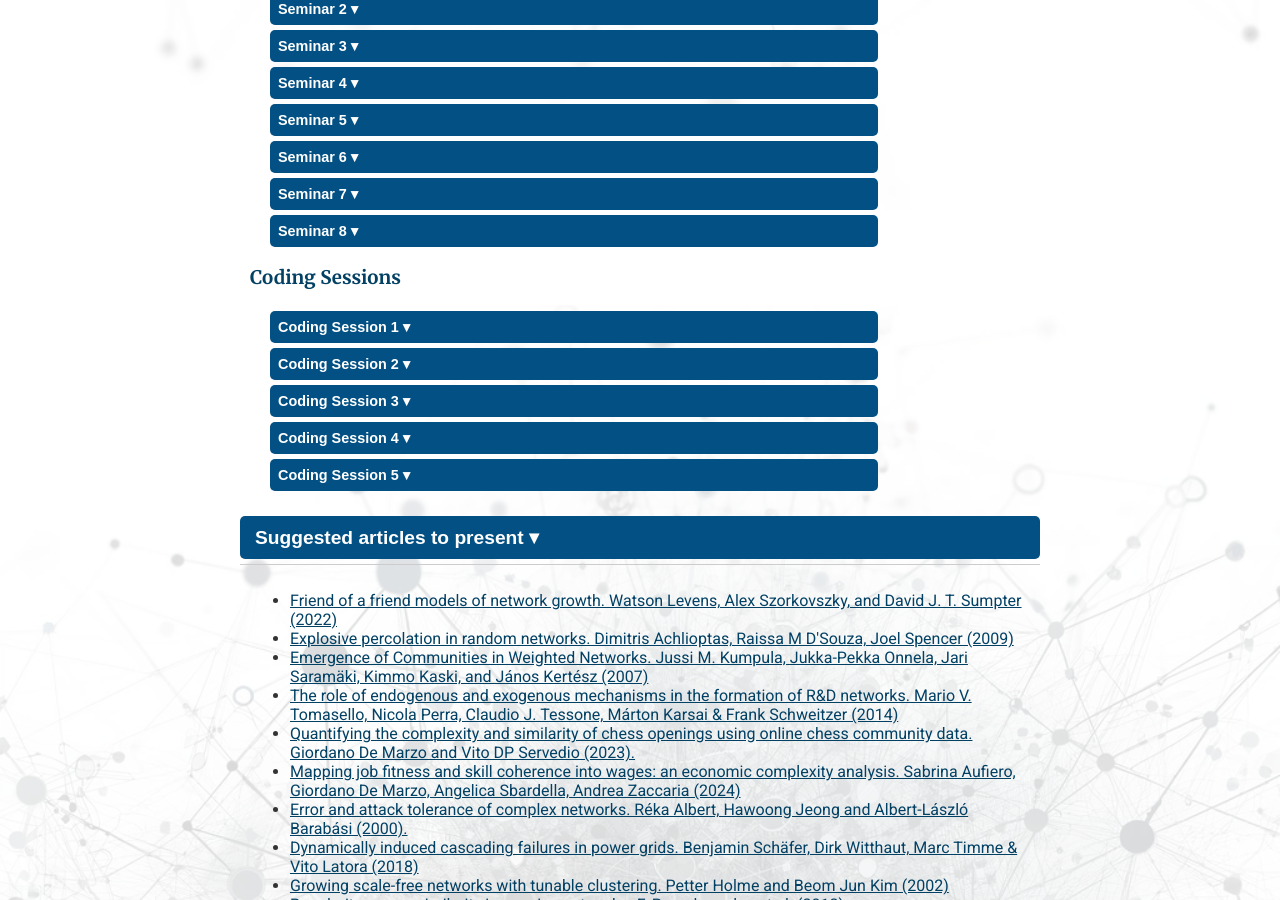
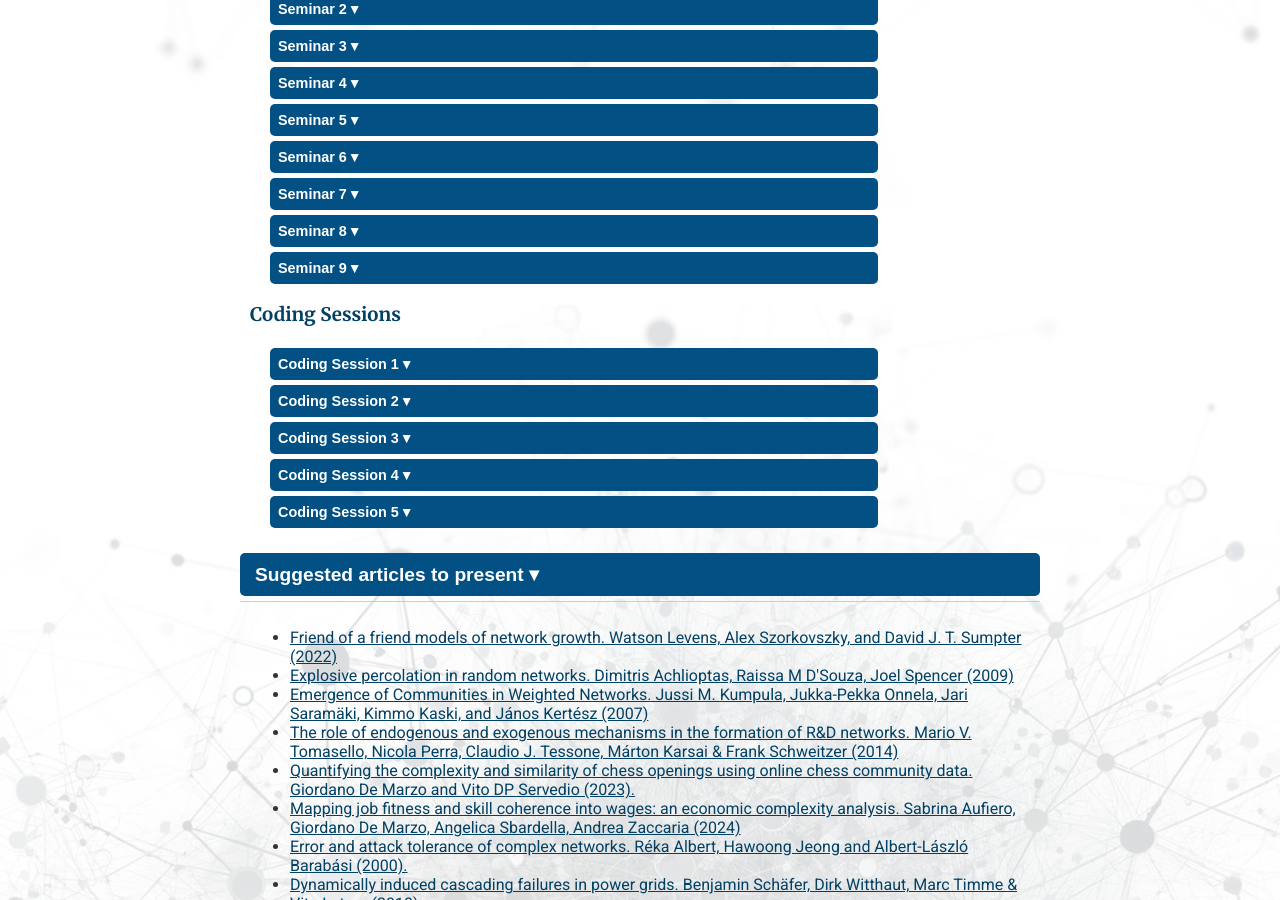
Before and after one commit to giordano-demarzo/giordano-demarzo.github.io, a Jekyll site: the page built from Network_Science.markdown, in a window 1280 px wide and 900 px high, scrolled down 2255 px. Built offline with Jekyll 4.4.1, drawn with Linux system fonts in a browser that asks for light colours.

Commit message:
seminar 9

```diff
--- a/Network_Science.markdown
+++ b/Network_Science.markdown
@@ -209,7 +209,7 @@
            <div class="nested-accordion-content">
                <h4>Readings and Slides</h4>
                    <ul>
-                       	<li><a href="/files/network_science/Network_Science_7.pdf">Slides</a></li>
+                       	<li><a href="/files/network_science_25/Network_Science_7.pdf">Slides</a></li>
                        	<li><a href="https://networksciencebook.com/chapter/10">Network Science. Chapter 10. A.L. Barabasi</a></li>
                        	<li><a href="https://www.science.org/doi/10.1126/science.1185231">The Spread of Behavior in an Online Social Network Experiment. D. Centola (2010).</a></li>
                        	<li><a href="https://journals.plos.org/plosone/article?id=10.1371/journal.pone.0126090">Competing for Attention in Social Media under Information Overload Conditions. L. Feng et al. (2015).</a></li>
@@ -226,7 +226,7 @@
            <div class="nested-accordion-content">
                <h4>Readings and Slides</h4>
                    <ul>
-                       	<li><a href="/files/network_science/Network_Science_8.pdf">Slides</a></li>
+                       	<li><a href="/files/network_science_25/Network_Science_8.pdf">Slides</a></li>
                        	<li><a href="https://networksciencebook.com/chapter/4#generating-networks">Network Science. Section 4.6. A.L. Barabasi</a></li>
                        	<li><a href="https://www.science.org/doi/10.1126/science.1185231">The Statistical Physics of Real-World Networks. G. Cimini et al. (2019).</a></li>
                        	<li><a href="https://iopscience.iop.org/article/10.1088/1367-2630/aa6b38/pdf">Inferring monopartite projections of bipartite networks: an entropy-based approach. F. Saracco et al. (2017).</a></li>
@@ -234,6 +234,22 @@
                <h4>Additional Reading</h4>
                    <ul>
                    	<li><a href="https://link.springer.com/chapter/10.1007/978-3-319-69438-2_4">Network Reconstruction. T. Squartini and D. Garlaschelli (2017). </a></li>
+                   </ul>
+           </div>
+       </div>
+       <div class="nested-accordion">
+           <button class="nested-accordion-button">Seminar 9 &#9662;</button>
+           <div class="nested-accordion-content">
+               <h4>Readings and Slides</h4>
+                   <ul>
+                       	<li><a href="/files/network_science_25/Network_Science_9.pdf">Slides</a></li>
+                       	<li><a href="/files/network_science/bianconi_multilayer.pdf">Multilayer Networks: Structure and Function. Chapters 4-7. Bianconi (2018).</a></li>
+                       	<li><a href="https://doi.org/10.1016/j.physleta.2014.01.014">Multiple routes transmitted epidemics on multiplex networks. Zhao et al. (2014).</a></li>
+                       	<li><a href="https://journals.plos.org/plosone/article/file?id=10.1371/journal.pone.0092200&type=printable">Epidemics in Partially Overlapped Multiplex Networks. C. Buono et al. (2014).</a></li>
+                   </ul>
+               <h4>Additional Reading</h4>
+                   <ul>
+                   	<li><a href="https://iopscience.iop.org/article/10.1088/1742-6596/640/1/012007/pdf">Epidemic spreading and immunization strategy in multiplex networks. L. G. Alvarez Zuzek et al. (2014). </a></li>
                    </ul>
            </div>
        </div>
```
Also changed, not shown: 1 other file.
